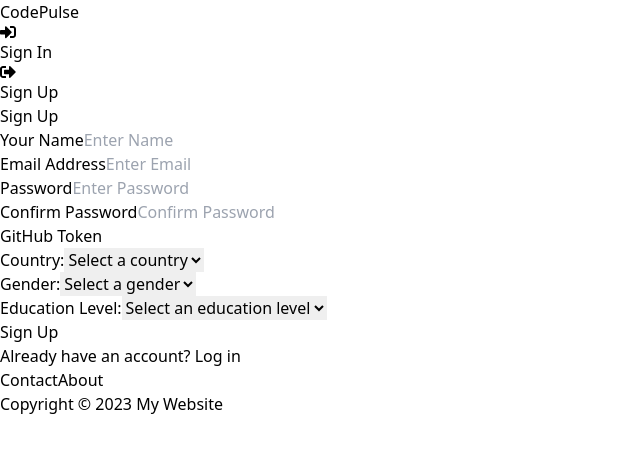
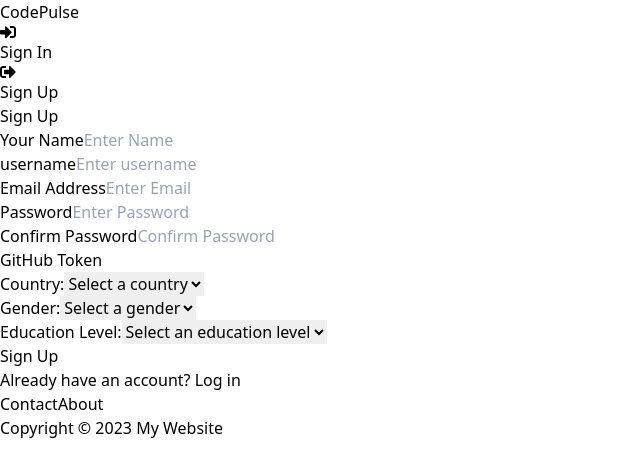
Before and after one commit to AhmadAllan/CodePulse, a React (Vite) app in the folder frontend/: page /register in a window 1280 px wide. Shown: the top 476 px of the page, without its empty margins (0-640 px from the left). Built offline with nearby package versions, Linux system fonts and the light colour scheme.

Commit message:
modify userController.js and userModel.js

```diff
--- a/frontend/src/components/Register.jsx
+++ b/frontend/src/components/Register.jsx
@@ -8,6 +8,7 @@ import FormContainer from "../components/FormContainer";
 
 const Register = () => {
   const [name, setName] = useState("");
+  const [username, setUsername] = useState("");
   const [email, setEmail] = useState("");
   const [password, setPassword] = useState("");
   const [confirmPassword, setConfirmPassword] = useState("");
@@ -62,7 +63,7 @@ const Register = () => {
       <h1 className="text-2xl font-bold">Sign Up</h1>
 
       <form onSubmit={submitHandler}>
-        <div className="my-2">
+      <div className="my-2">
           <label htmlFor="name" className="block mb-1">
             Your Name
           </label>
@@ -73,6 +74,20 @@ const Register = () => {
             className="w-full px-4 py-2 border border-gray-300 rounded"
             value={name}
             onChange={(e) => setName(e.target.value)}
+          />
+        </div>
+
+        <div className="my-2">
+          <label htmlFor="username" className="block mb-1">
+            username
+          </label>
+          <input
+            type="text"
+            id="username"
+            placeholder="Enter username"
+            className="w-full px-4 py-2 border border-gray-300 rounded"
+            value={username}
+            onChange={(e) => setUsername(e.target.value)}
           />
         </div>
 
```
Also changed, not shown: 2 other files (tests, documents, lock files or other folders).
